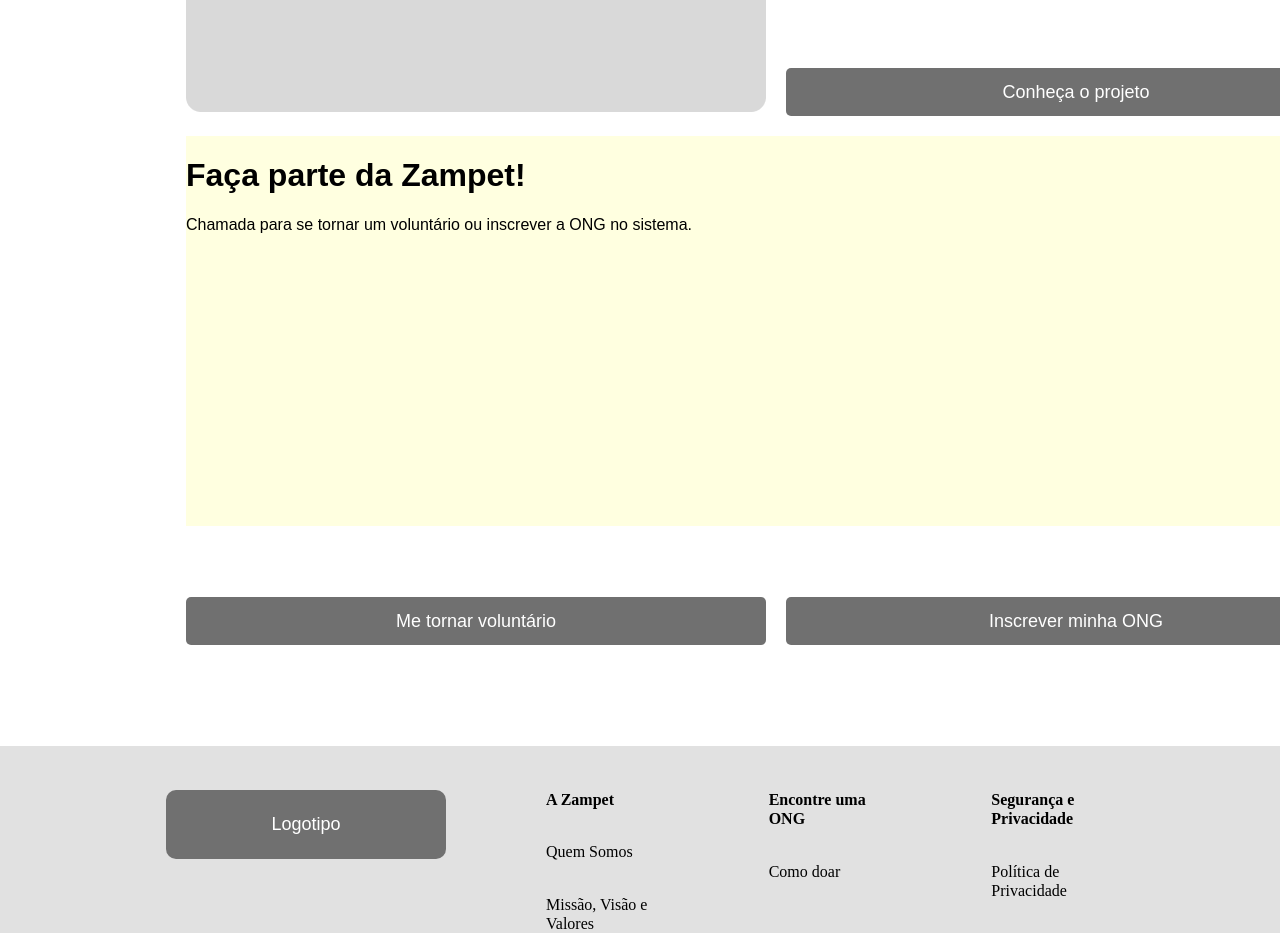
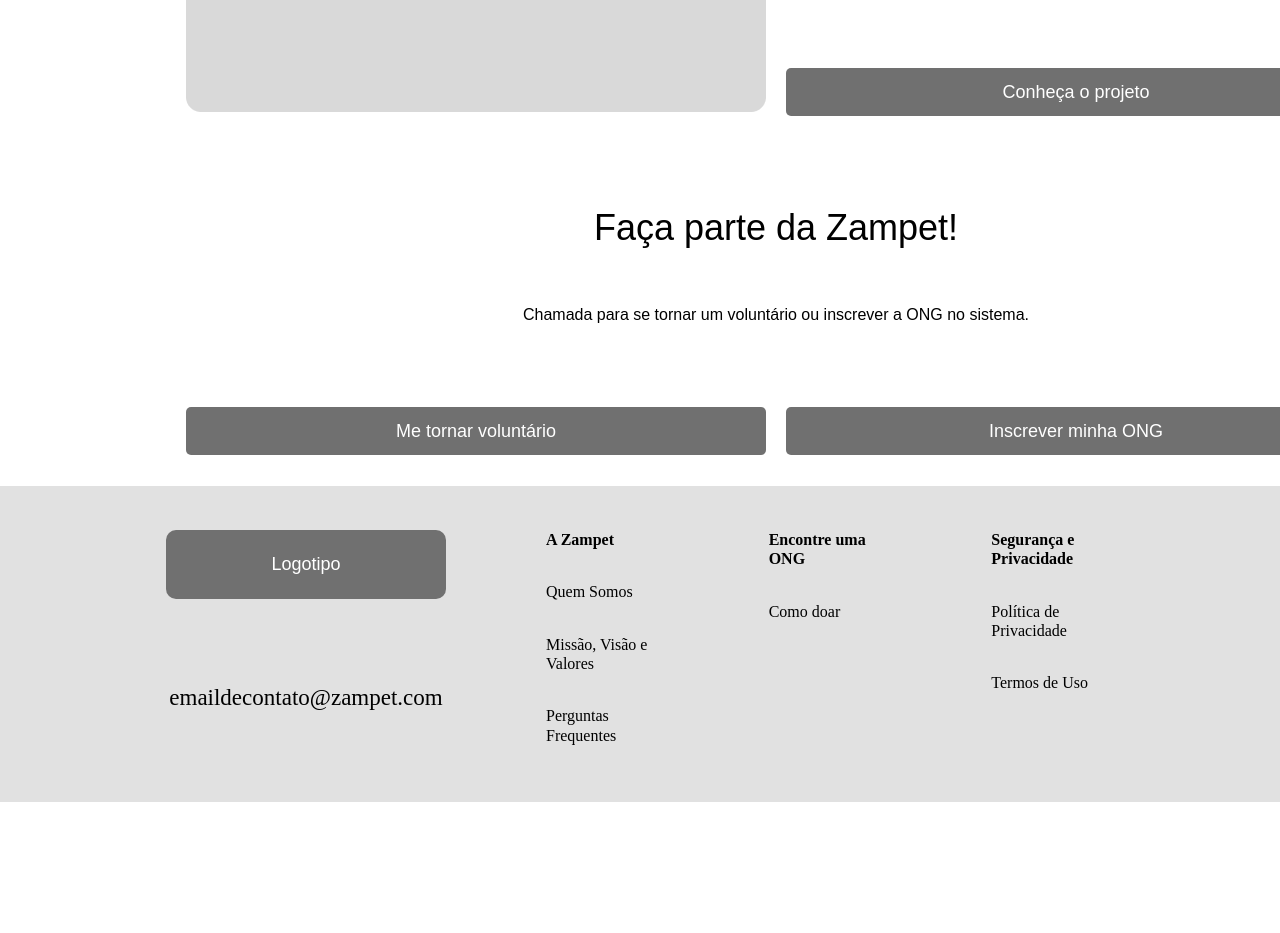
Before and after one commit to amigosdosanimais/.github, a Next.js app: page / in a window 1280 px wide. Shown: the part 880-1813 px from the top of the page. After the commit the page ends 1682 px from the top, so only its background shows below. Built offline with nearby package versions, Linux system fonts and the light colour scheme.

Commit message:
Atualização do onboarding
Atualização do onboarding de acordo com o design de baixa da página

```diff
--- a/src/components/mainonboarding/mainonboarding.jsx
+++ b/src/components/mainonboarding/mainonboarding.jsx
@@ -30,7 +30,7 @@ export default function MainOnboardingComponent(){
                 <button className={styles.btn3}><a className={styles.link} href="#">Conheça o projeto</a></button>
             </div>
             <div className={styles.grid6}>
-                <h1>Faça parte da Zampet!</h1>
+                <h1 className={styles.titulogrid6}>Faça parte da Zampet!</h1>
                 <p>Chamada para se tornar um voluntário ou inscrever a ONG no sistema.</p>
             </div>
             <div className={styles.grid7}>
--- a/src/components/mainonboarding/mainonboarding.module.css
+++ b/src/components/mainonboarding/mainonboarding.module.css
@@ -6,7 +6,7 @@
     background-color: white;
     display: grid;
     grid-template-columns:  166px 1fr 1fr 166px;
-    grid-template-rows: 80px  1fr 1fr 1fr 200px;
+    grid-template-rows: 80px  1fr 1fr 200px 130px;
     gap: 20px;
     font-family: Arial, Helvetica, sans-serif;
 }
@@ -41,9 +41,14 @@
     justify-content: space-between;
 }
 .grid6{
-    background-color: lightyellow;
+    background-color: white;
     grid-column: 2/4 ;
     grid-row: 4/5;
+    display: flex;
+    text-align: center;
+    flex-direction: column;
+    justify-content: space-around;
+    margin-bottom: -50px;
 }
 .grid7{
     grid-column: 3/4 ;
@@ -53,6 +58,7 @@
     align-items: center;
     justify-content: center;
     margin-top: 50px;
+
 }
 .grid8{
     grid-column: 2/3 ;
@@ -62,6 +68,7 @@
     align-items: center;
     justify-content: center;
     margin-top: 50px;
+
 }
 
 
@@ -111,3 +118,13 @@
     align-items: center;
     justify-content: space-between
 }
+
+
+
+.titulogrid6{
+    font-size: 36px;
+    font-weight: 400;
+    line-height: 43.57px;
+    text-align: center;
+    margin-bottom: -50px;
+}
```
